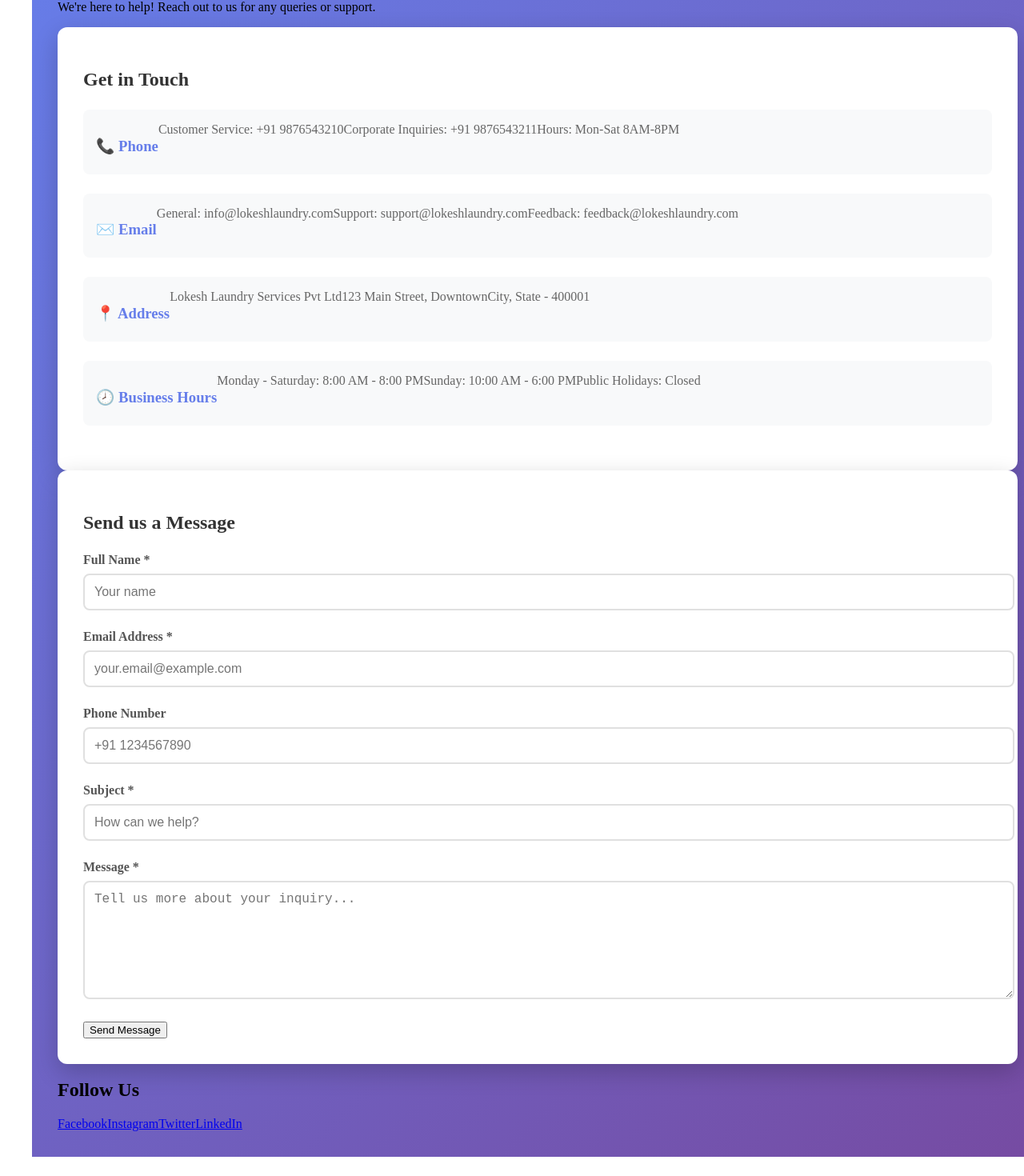
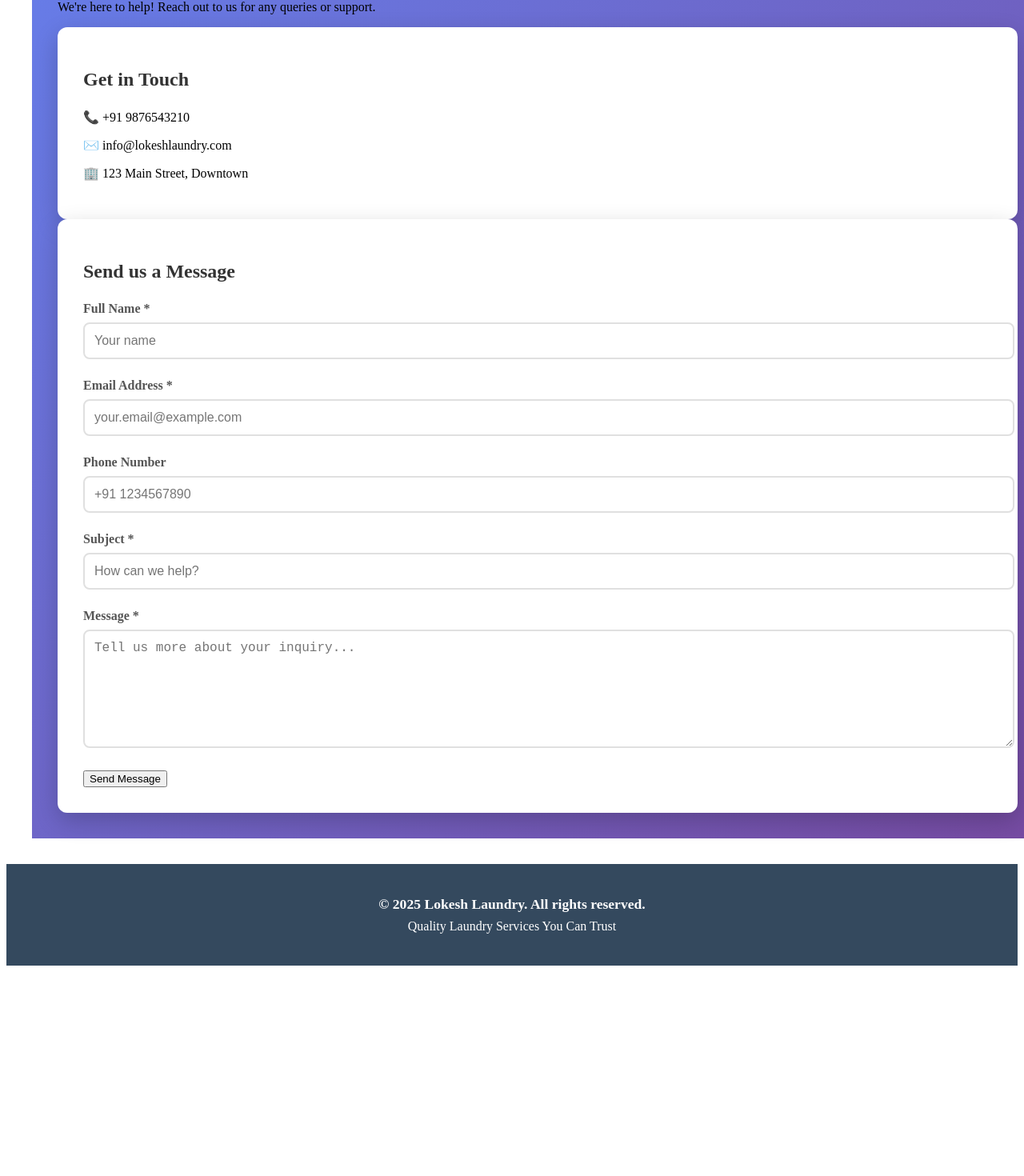
Before and after one commit to hrushikesh2k1/lokesh-laundry, a Next.js app: page /contact in a window 1280 px wide. Shown: the part 217-1687 px from the top of the page at 80% size. After the commit the page ends 1432 px from the top, so only its background shows below. Built offline with nearby package versions, Linux system fonts and the light colour scheme.

Commit message:
Implement contact form with state management
Added form handling for contact submissions with state management for user input.

```diff
--- a/pages/contact.js
+++ b/pages/contact.js
@@ -1,7 +1,53 @@
-import Layout from '../components/Layout';
-import styles from '../styles/Contact.module.css';
+import { useState } from "react";
+import Layout from "../components/Layout";
+import styles from "../styles/Contact.module.css";
 
 const Contact = () => {
+  // form state
+  const [formData, setFormData] = useState({
+    name: "",
+    email: "",
+    phone: "",
+    subject: "",
+    message: "",
+  });
+
+  const [status, setStatus] = useState(""); // feedback message
+
+  const handleChange = (e) => {
+    setFormData({
+      ...formData,
+      [e.target.id]: e.target.value,
+    });
+  };
+
+  const handleSubmit = async (e) => {
+    e.preventDefault();
+    setStatus("Sending...");
+
+    try {
+      const res = await fetch("/api/contact", {
+        method: "POST",
+        headers: {
+          "Content-Type": "application/json",
+        },
+        body: JSON.stringify(formData),
+      });
+
+      const data = await res.json();
+
+      if (res.ok) {
+        setStatus("✅ Message sent successfully!");
+        setFormData({ name: "", email: "", phone: "", subject: "", message: "" });
+      } else {
+        setStatus(`❌ ${data.error || "Something went wrong."}`);
+      }
+    } catch (err) {
+      console.error(err);
+      setStatus("❌ Failed to send message. Please try again later.");
+    }
+  };
+
   return (
     <Layout>
       <div className={styles.container}>
@@ -11,59 +57,63 @@
         </p>
 
         <div className={styles.contactWrapper}>
+          {/* Contact info */}
           <div className={styles.contactInfo}>
             <h2>Get in Touch</h2>
-
-            <div className={styles.infoItem}>
-              <h3>📞 Phone</h3>
-              <p>Customer Service: +91 9876543210</p>
-              <p>Corporate Inquiries: +91 9876543211</p>
-              <p>Hours: Mon-Sat 8AM-8PM</p>
-            </div>
-
-            <div className={styles.infoItem}>
-              <h3>✉️ Email</h3>
-              <p>General: info@lokeshlaundry.com</p>
-              <p>Support: support@lokeshlaundry.com</p>
-              <p>Feedback: feedback@lokeshlaundry.com</p>
-            </div>
-
-            <div className={styles.infoItem}>
-              <h3>📍 Address</h3>
-              <p>Lokesh Laundry Services Pvt Ltd</p>
-              <p>123 Main Street, Downtown</p>
-              <p>City, State - 400001</p>
-            </div>
-
-            <div className={styles.infoItem}>
-              <h3>🕗 Business Hours</h3>
-              <p>Monday - Saturday: 8:00 AM - 8:00 PM</p>
-              <p>Sunday: 10:00 AM - 6:00 PM</p>
-              <p>Public Holidays: Closed</p>
-            </div>
+            <p>📞 +91 9876543210</p>
+            <p>✉️ info@lokeshlaundry.com</p>
+            <p>🏢 123 Main Street, Downtown</p>
           </div>
 
+          {/* Contact form */}
           <div className={styles.contactForm}>
             <h2>Send us a Message</h2>
-            <form className={styles.form}>
+            <form className={styles.form} onSubmit={handleSubmit}>
               <div className={styles.formGroup}>
                 <label htmlFor="name">Full Name *</label>
-                <input type="text" id="name" placeholder="Your name" required />
+                <input
+                  type="text"
+                  id="name"
+                  placeholder="Your name"
+                  required
+                  value={formData.name}
+                  onChange={handleChange}
+                />
               </div>
 
               <div className={styles.formGroup}>
                 <label htmlFor="email">Email Address *</label>
-                <input type="email" id="email" placeholder="your.email@example.com" required />
+                <input
+                  type="email"
+                  id="email"
+                  placeholder="your.email@example.com"
+                  required
+                  value={formData.email}
+                  onChange={handleChange}
+                />
               </div>
 
               <div className={styles.formGroup}>
                 <label htmlFor="phone">Phone Number</label>
-                <input type="tel" id="phone" placeholder="+91 1234567890" />
+                <input
+                  type="tel"
+                  id="phone"
+                  placeholder="+91 1234567890"
+                  value={formData.phone}
+                  onChange={handleChange}
+                />
               </div>
 
               <div className={styles.formGroup}>
                 <label htmlFor="subject">Subject *</label>
-                <input type="text" id="subject" placeholder="How can we help?" required />
+                <input
+                  type="text"
+                  id="subject"
+                  placeholder="How can we help?"
+                  required
+                  value={formData.subject}
+                  onChange={handleChange}
+                />
               </div>
 
               <div className={styles.formGroup}>
@@ -73,23 +123,17 @@
                   rows="5"
                   placeholder="Tell us more about your inquiry..."
                   required
+                  value={formData.message}
+                  onChange={handleChange}
                 ></textarea>
               </div>
 
               <button type="submit" className={styles.submitButton}>
                 Send Message
               </button>
+
+              {status && <p className={styles.status}>{status}</p>}
             </form>
-          </div>
-        </div>
-
-        <div className={styles.socialMedia}>
-          <h2>Follow Us</h2>
-          <div className={styles.socialIcons}>
-            <a href="#" className={styles.socialLink}>Facebook</a>
-            <a href="#" className={styles.socialLink}>Instagram</a>
-            <a href="#" className={styles.socialLink}>Twitter</a>
-            <a href="#" className={styles.socialLink}>LinkedIn</a>
           </div>
         </div>
       </div>
```
